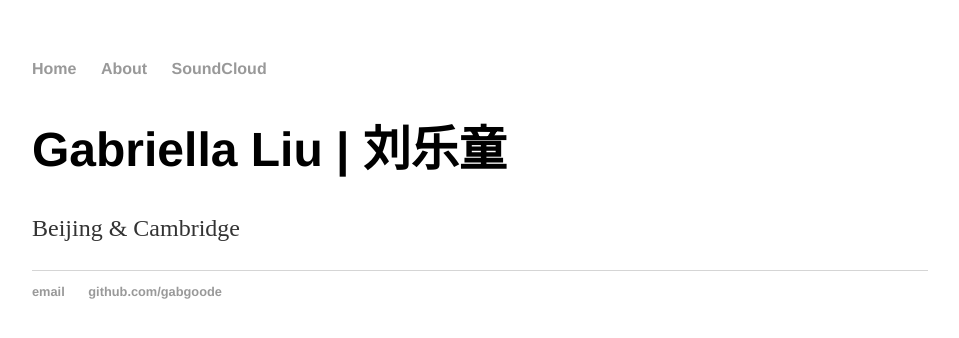
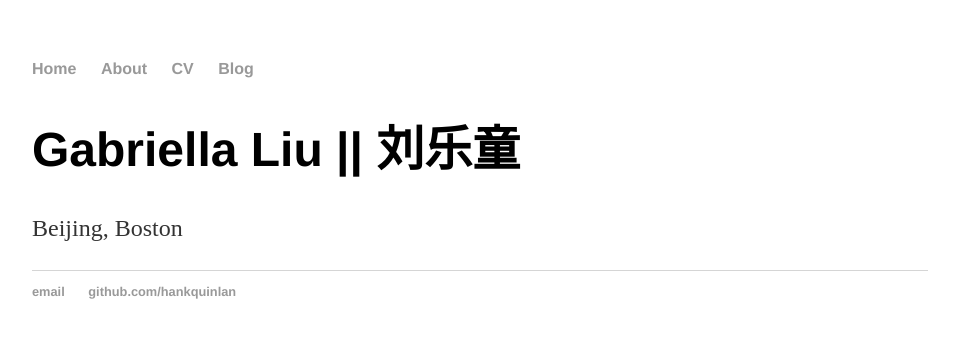
Before and after one commit to gabgoode/gabgoode.github.io, a Jekyll site: the page built from index.html, in a window 1280 px wide. Shown: the top 338 px of the page, without its empty margins (160-1119 px from the left). Built offline with Jekyll 4.4.1, drawn with Linux system fonts in a browser that asks for light colours.

Commit message:
Update index.html

```diff
--- a/index.html
+++ b/index.html
@@ -1,29 +1,8 @@
-<!DOCTYPE html>
-<html>
-	<head>
-		<title>Gabriella Liu</title>
-		<!-- link to main stylesheet -->
-		<link rel="stylesheet" type="text/css" href="/css/main.css">
-	</head>
-	<body>
-		<nav>
-    		<ul>
-        		<li><a href="/">Home</a></li>
-	        	<li><a href="/about">About</a></li>
-        		<li><a href="https://soundcloud.com/gab-liu">SoundCloud</a></li>
-    		</ul>
-		</nav>
-		<div class="container">
-    		<div class="blurb">
-        		<h1>Gabriella Liu | 刘乐童</h1>
-				<p>Beijing & Cambridge</p>
-    		</div><!-- /.blurb -->
-		</div><!-- /.container -->
-		<footer>
-    		<ul>
-        		<li><a href="mailto:gabriellagoode@gmail.com">email</a></li>
-        		<li><a href="https://github.com/gabgoode">github.com/gabgoode</a></li>
-			</ul>
-		</footer>
-	</body>
-</html>
+---
+layout: default
+title: Gabriella Liu
+---
+<div class="blurb">
+	<h1>Gabriella Liu ||  刘乐童</h1>
+	<p>Beijing, Boston</p>
+</div><!-- /.blurb -->
```
